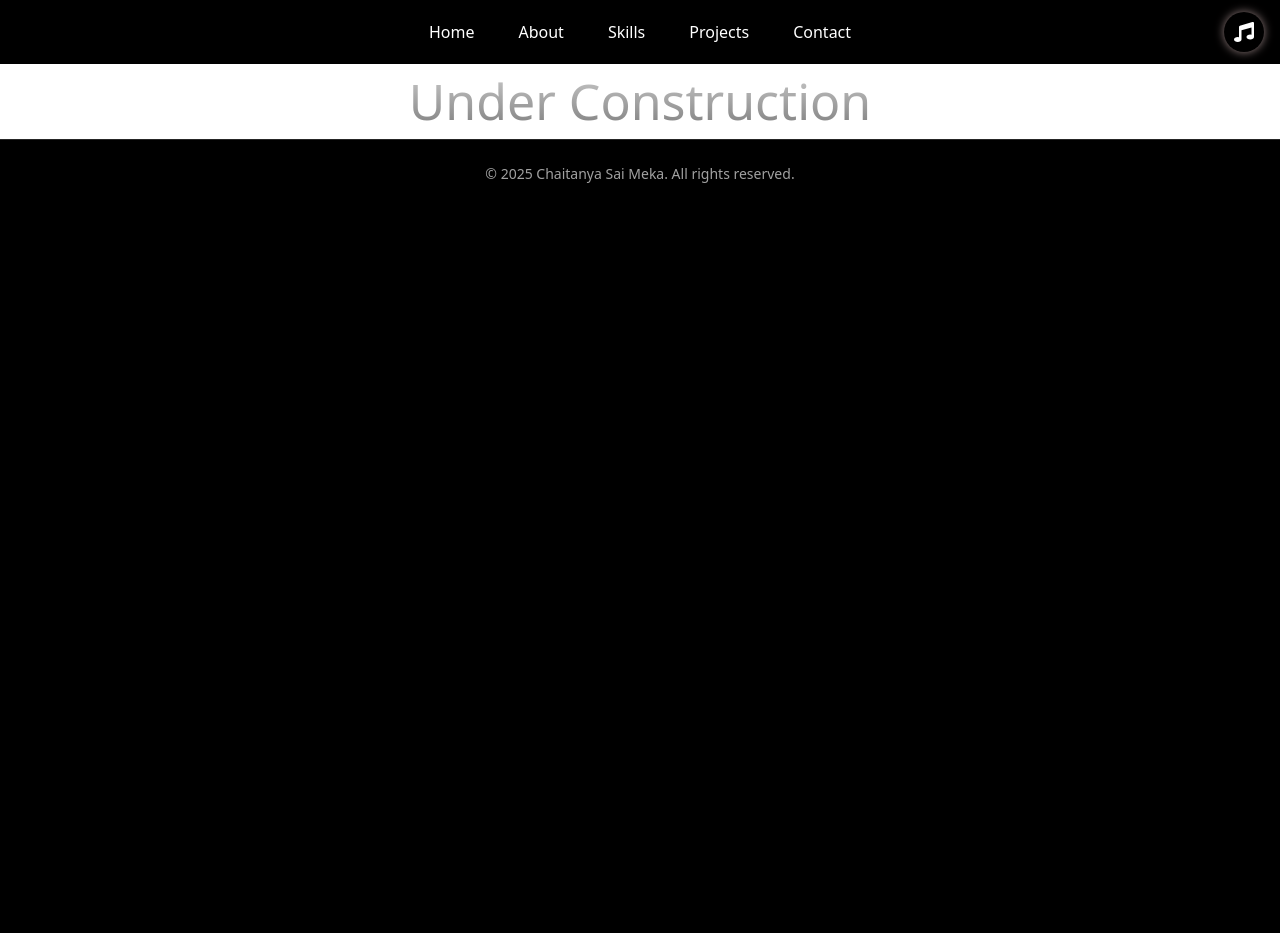
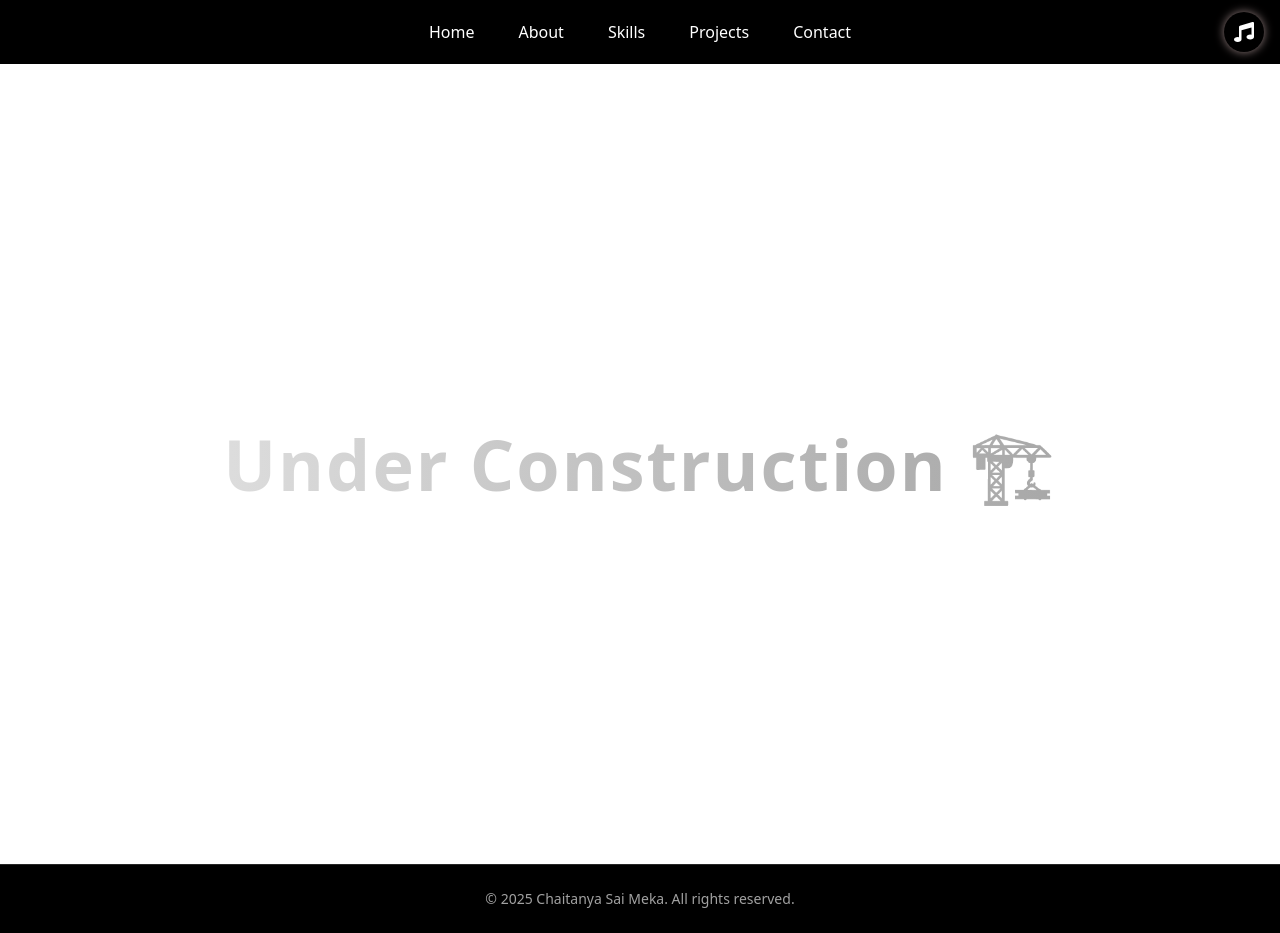
Before and after one commit to Rehan80221/Portfolio, a React (Vite) app: page /skills in a window 1280 px wide. Before the commit the page ends 800 px from the top, so only its background shows below. Built offline with nearby package versions, Linux system fonts and the light colour scheme.

Commit message:
14 commit

```diff
--- a/src/components/Skills.jsx
+++ b/src/components/Skills.jsx
@@ -1,13 +1,16 @@
-import React from 'react'
+import React from 'react';
+
 
 const Skills = () => {
   return (
-    <>
-        <h1 className='coming-soon'>
-        Under Construction
-        </h1>
-    </>
-  )
-}
 
-export default Skills
+    <div className="coming-soon-text h-[100vh] flex justify-center items-center">
+    Under Construction 🏗️
+  </div>
+
+
+
+  );
+};
+
+export default Skills;
--- a/src/index.css
+++ b/src/index.css
@@ -141,15 +141,42 @@
 }
 
 /* ABOUT SECTION PLACEHOLDER */
-.coming-soon {
-  display: flex;
-  justify-content: center;
-  font-size: 50px;
-  background: linear-gradient(to bottom, #d4d4d4, #737373);
+.coming-soon-text {
+  font-size: 70px;
+  font-weight: 800;
+  text-align: center;
+  background: linear-gradient(
+    90deg,
+    #888888,
+    #bcbcbc,
+    #ffffff,
+    #bcbcbc,
+    #888888
+  );
+  background-size: 300% 100%;
   -webkit-background-clip: text;
   background-clip: text;
   color: transparent;
+  animation: shimmer 8s ease-in-out infinite;
+  letter-spacing: 2px;
+  text-transform: capitalize;
 }
+
+@keyframes shimmer {
+  0% {
+    background-position: 300% 0;
+  }
+  50% {
+    background-position: 0 0;
+  }
+  100% {
+    background-position: 300% 0;
+  }
+}
+
+/* Skills Styling Starts*/
+
+/* Skills Styling Ends*/
 
 /* Enter Style */
 .shine-animation {
```
